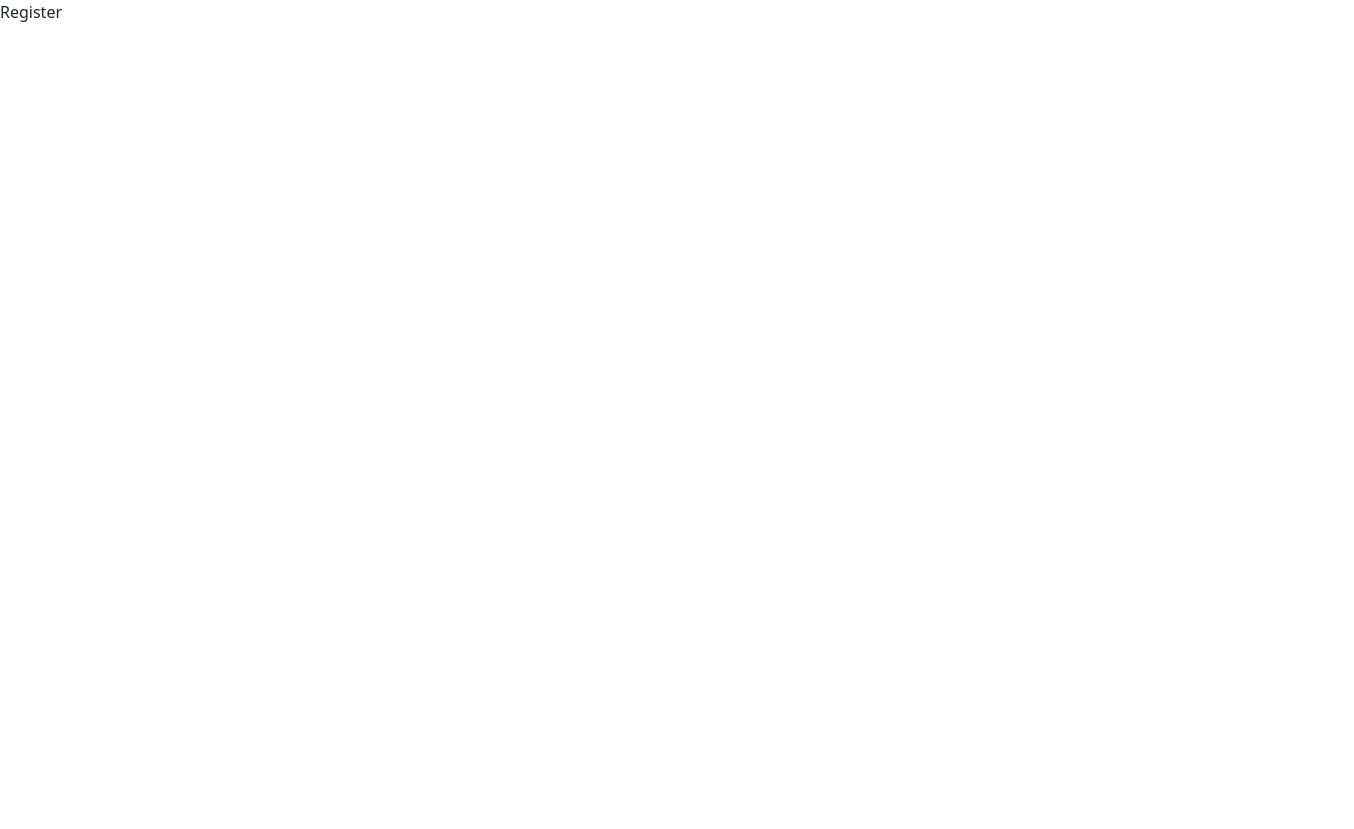
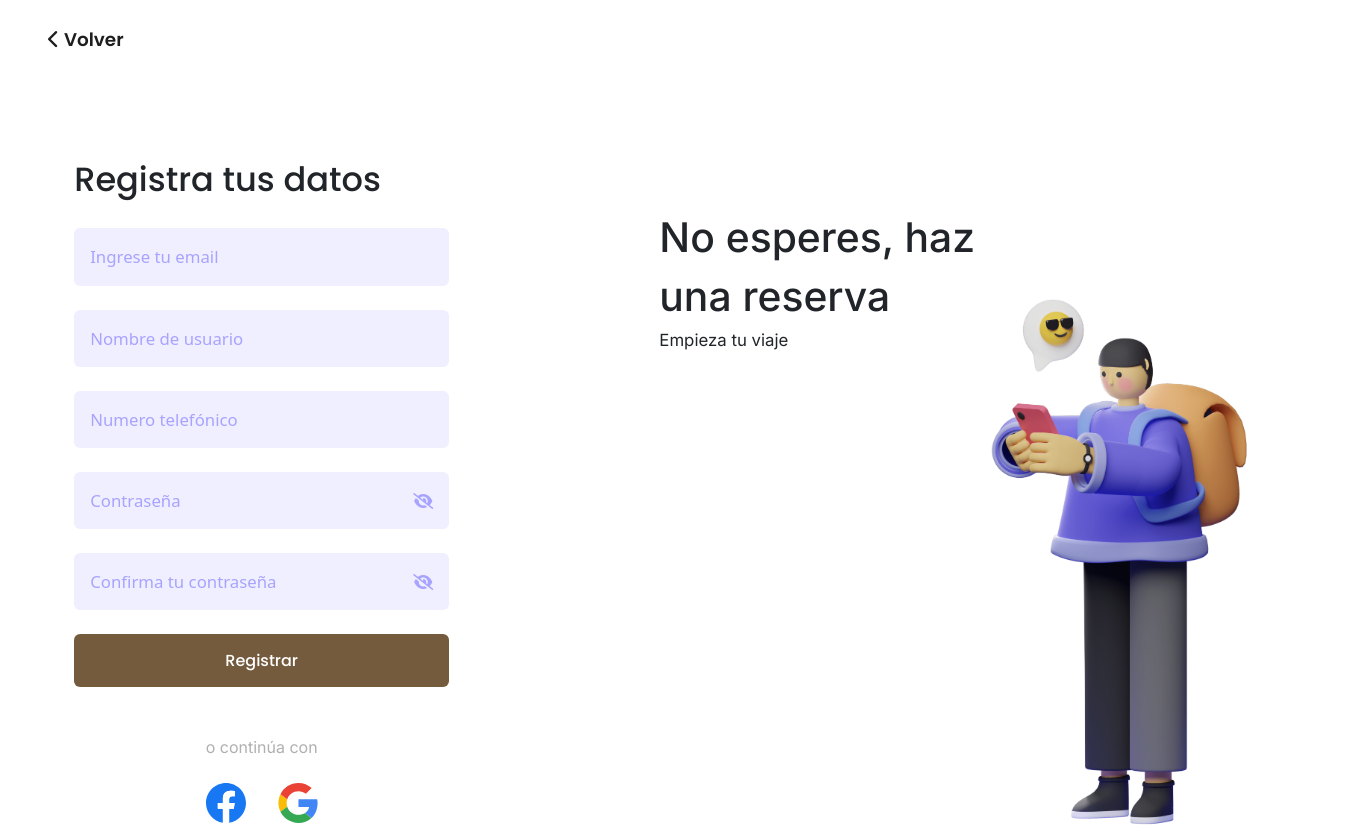
Before and after one commit to AndersonLe17/villabuenavista, a React (Create React App) app: page / in a window 1280 px wide. Both pictures are taken after a click on the button "Registrarse". Shown: the whole page, 1354 px wide, since content can reach past the window. Before the commit the page ends 800 px from the top, so only its background shows below. Built offline with nearby package versions, Linux system fonts and the light colour scheme.

Commit message:
Implementacion Register

```diff
--- a/package.json
+++ b/package.json
@@ -12,6 +12,7 @@
     "react-dom": "^18.2.0",
     "react-router-dom": "^6.11.2",
     "react-scripts": "5.0.1",
+    "react-slick": "^0.29.0",
     "sass": "^1.62.1",
     "web-vitals": "^2.1.4"
   },
--- a/src/components/Banner/Banner.jsx
+++ b/src/components/Banner/Banner.jsx
@@ -3,26 +3,28 @@ import { ButtonCustom } from "../ButtonCustom";
 
 const Banner = () => {
   return (
+    <>
       <Container fluid className="d-flex banner">
-      <Row>
-        <Col md={5} className="ms-5 d-flex justify-content-center flex-column">
+        <Row xs={1} md={2} lg={3} className="g-4">
+          <Col className="ms-5 d-flex justify-content-center flex-column">
             <h1 className="banner-title">Villa Buenavista</h1>
             <p className="banner-desc">
               ¡Bienvenidos a Hospedaje Villa Buenavista! Nuestro alojamiento
               ofrece una estancia cómoda y relajante con impresionantes vistas
-            panorámicas. Ya sea por negocios o placer, nuestro equipo brinda un
-            servicio cálido y personalizado para una experiencia inolvidable.
-            ¡Esperamos darles la bienvenida pronto!
+              panorámicas. Ya sea por negocios o placer, nuestro equipo brinda
+              un servicio cálido y personalizado para una experiencia
+              inolvidable. ¡Esperamos darles la bienvenida pronto!
             </p>
             <div>
               <ButtonCustom variant="basic" text="Empezar" className="px-5" />
             </div>
           </Col>
           <Col>
-
+          <img src="https://hackmd.io/_uploads/HJ_KNuaIh.jpg"/>
           </Col>
         </Row>
       </Container>
+    </>
   );
 };
 
--- /dev/null
+++ b/src/components/Content/RegisterContent.jsx
@@ -0,0 +1,21 @@
+import { Col, Container } from "react-bootstrap";
+import InfoLogReg from "./components/InfoLogReg";
+import FormLogReg from "./components/FormLogReg";
+
+const RegisterContent = () => {
+  return (
+    <Container fluid className="login row vh-90">
+      <Col lg="6" xl="5" className="login-form">
+        <FormLogReg title="Registra tus datos" type="register" />
+      </Col>
+      <Col lg="6" xl="7" className="d-none d-lg-flex login-info">
+        <InfoLogReg
+          title="No esperes, haz una reserva"
+          message="Empieza tu viaje"
+        />
+      </Col>
+    </Container>
+  );
+};
+
+export default RegisterContent;
--- a/src/components/Content/components/FormLogReg.jsx
+++ b/src/components/Content/components/FormLogReg.jsx
@@ -1,14 +1,14 @@
 import { Link } from "react-router-dom";
 import facebook from "../../../img/facebook.svg";
 import google from "../../../img/google.svg";
-import { LoginForm } from "../../Form";
+import { LoginForm, RegisterForm } from "../../Form";
 const FormLogReg = ({ title, type }) => {
   return (
     <div className="login-form-body">
       <div className="login-title">
         <h3 className="fw-medium family-poppins mb-4 pb-1">{title}</h3>
       </div>
-      {(type==="login")?<LoginForm />:<></>}
+      {(type === "login") ? <LoginForm /> : (type === "register") ? <RegisterForm /> : <></>}
       <div className="login-passport mt-5">
         <p className="text-center text-mutted my-4">o continúa con</p>
         <div className="d-flex justify-content-center">
--- a/src/components/Content/components/ServiceDetails.jsx
+++ b/src/components/Content/components/ServiceDetails.jsx
@@ -70,8 +70,8 @@ const Feature = ({ icon, sub, detail }) => {
 const Offer = () => {
   return (
     <div>
-      <div className="offer-sub text-center">
-        <h2>Lo que ofrecemos</h2>
+      <div className=" offer text-center">
+        <h3 className="offer-sub text-center">Lo que ofrecemos</h3>
         <div className="offer-content">
           <p>
             Como hospedaje, ofrecemos una variedad de comodidades diseñados para
--- a/src/components/Content/index.js
+++ b/src/components/Content/index.js
@@ -1,3 +1,4 @@
 export {default as LoginContent} from './LoginContent';
+export {default as RegisterContent} from './RegisterContent';
 export {default as DashboardContent} from './DashboardContent';
 export {default as CardsService} from './components/CardsService';
--- /dev/null
+++ b/src/components/Form/RegisterForm.jsx
@@ -0,0 +1,30 @@
+import { LoginInput } from "../Input";
+import { ButtonCustom } from "../ButtonCustom";
+import { useNavigate } from "react-router-dom";
+import { Form } from "react-bootstrap";
+
+
+const RegisterForm = () => {
+    const navigate = useNavigate();
+    const submitHandler = (event) => {
+        event.preventDefault();
+        navigate('/');
+      }
+  return (
+    <Form  onSubmit={submitHandler}>
+      <LoginInput placeholder="Ingrese tu email" type="text" />
+      <LoginInput placeholder="Nombre de usuario" type="text" />
+      <LoginInput placeholder="Numero telefónico" type="text" />
+      <LoginInput placeholder="Contraseña" type="password" />
+      <LoginInput placeholder="Confirma tu contraseña" type="password" />
+      <ButtonCustom
+        className="w-100 fs-6 family-poppins"
+        variant="basic"
+        type="submit"
+        text="Registrar"
+      />
+    </Form>
+  );
+};
+
+export default RegisterForm;
--- a/src/components/Form/index.js
+++ b/src/components/Form/index.js
@@ -1 +1,2 @@
 export {default as LoginForm} from './LoginForm';
+export {default as RegisterForm} from './RegisterForm';
--- a/src/pages/Home.jsx
+++ b/src/pages/Home.jsx
@@ -11,6 +11,7 @@ const Home = () => {
         <Banner />
       </Header>
       <HomeContent/>
+
     </>
   );
 };
--- a/src/pages/Register.jsx
+++ b/src/pages/Register.jsx
@@ -1,7 +1,11 @@
-
+import { RegisterContent } from "../components/Content";
+import { HeaderLogin } from "../components/Header";
 const Register = () => {
   return (
-    <div>Register</div>
+    <>
+      <HeaderLogin />
+      <RegisterContent />
+    </>
   )
 }
 
--- a/src/styles/App.scss
+++ b/src/styles/App.scss
@@ -1,6 +1,7 @@
 @import "fonts";
 @import "colors";
 @import "vars";
+
 
 h1,
 h2,
@@ -28,6 +29,7 @@ header {
     &-desc {
       font-weight: 1.05em;
     }
+
   }
   .header-link {
     text-decoration: none;
@@ -105,7 +107,7 @@ header {
   width: 7rem;
   background-color: $yellow;
   border-radius: 0 20px 20px 0;
-  padding: 1rem 0.90rem;
+  padding: 1rem 0.9rem;
   transition: transform 0.45s ease-in-out;
   &-img {
     margin-top: 0.75rem;
@@ -170,13 +172,16 @@ header {
         opacity: 1 !important;
       }
       &:hover {
-        i, p {
+        i,
+        p {
           opacity: 1;
           text-shadow: 1px 1px #00000077;
         }
       }
       &.active {
-        i, p, a {
+        i,
+        p,
+        a {
           opacity: 1;
           text-shadow: 1px 1px #00000077;
         }
@@ -226,7 +231,7 @@ header {
   background-color: $yellow;
   margin: 0 1rem 1rem 0;
   border-radius: 50%;
-  display:flex;
+  display: flex;
   justify-content: center;
   align-items: center;
   i {
@@ -426,3 +431,58 @@ header {
     flex-grow: 0;
   }
 }
+.offer-sub {
+  width: 540px;
+  height: 64px;
+  font-family: "Inter";
+  font-style: normal;
+  font-weight: 800;
+  font-size: 40px;
+  line-height: 64px;
+  text-align: center;
+  font-feature-settings: "salt" on, "liga" off;
+  color: #18191f;
+  flex: none;
+  order: 0;
+  flex-grow: 0;
+  display: flex;
+  justify-content: center;
+  align-items: center;
+  margin: 0 auto;
+
+  @media screen and (max-width: 768px) {
+    width: 100%;
+  }
+  @media screen and (max-width: 470px) {
+    font-size: 30px;
+  }
+}
+.offer-content {
+  width: 540px;
+  height: 96px;
+  margin: 0 auto;
+  font-family: "Inter";
+  font-style: normal;
+  font-weight: 400;
+  font-size: 18px;
+  line-height: 32px;
+  text-align: center;
+  font-feature-settings: "salt" on, "liga" off;
+  color: #18191f;
+  flex: none;
+  order: 1;
+  align-self: stretch;
+  flex-grow: 0;
+
+  @media screen and (max-width: 768px) {
+    width: 100%;
+  }
+  @media screen and (max-width: 470px) {
+    font-size: 15px;
+  }
+}
+.banner{
+  @media screen and (max-width: 768px) {
+
+  }
+}
```
Also changed, not shown: 1 other file (tests, documents, lock files or other folders). Lines whose indentation alone changed are shown as unchanged.
